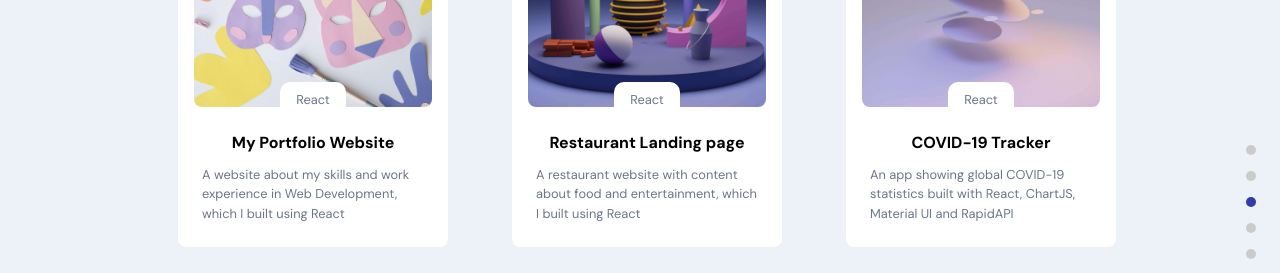
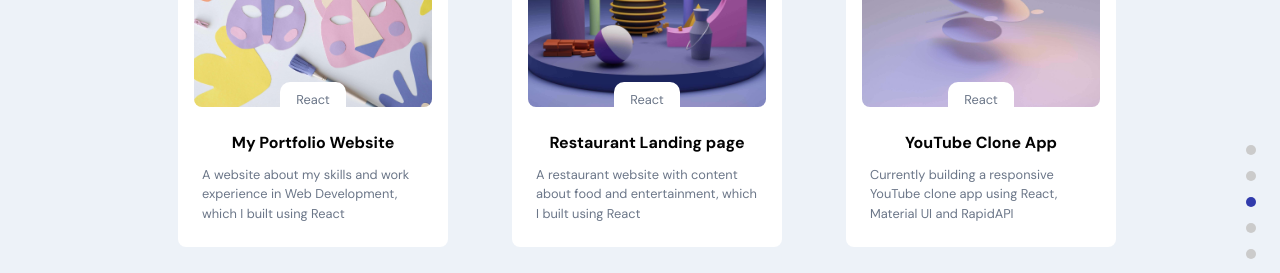
Before and after one commit to Babalwa01/babalwa-mbolekwa, a React (Create React App) app: page / in a window 1280 px wide. Shown: the part 2040-2313 px from the top of the page. Built offline with nearby package versions, Linux system fonts and the light colour scheme; a web font is replaced by a local one.

Commit message:
added youtube clone project

```diff
--- a/src/container/Work/Work.jsx
+++ b/src/container/Work/Work.jsx
@@ -26,11 +26,10 @@ const Work = () => {
       tags: ["React", "All"],
     },
     {
-      title: "COVID-19 Tracker",
-      description:
-        "An app showing global COVID-19 statistics built with React, ChartJS, Material UI and RapidAPI",
-      projectLink: "https://babalwa01.github.io/covid19-statistics/",
-      codeLink: "https://github.com/Babalwa01/covid19-statistics",
+      title: "YouTube Clone App",
+      description: "Currently building a responsive YouTube clone app using React, Material UI and RapidAPI",
+      projectLink: "https://babalwa01.github.io/youtube-clone/",
+      codeLink: "https://github.com/Babalwa01/youtube-clone",
       imgUrl: images.work03,
       tags: ["React", "All"],
     },
```
